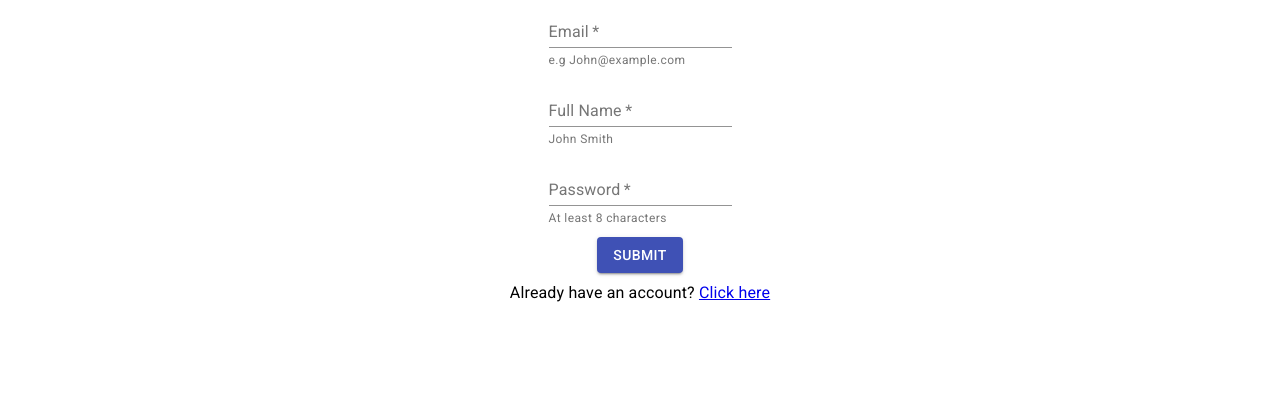
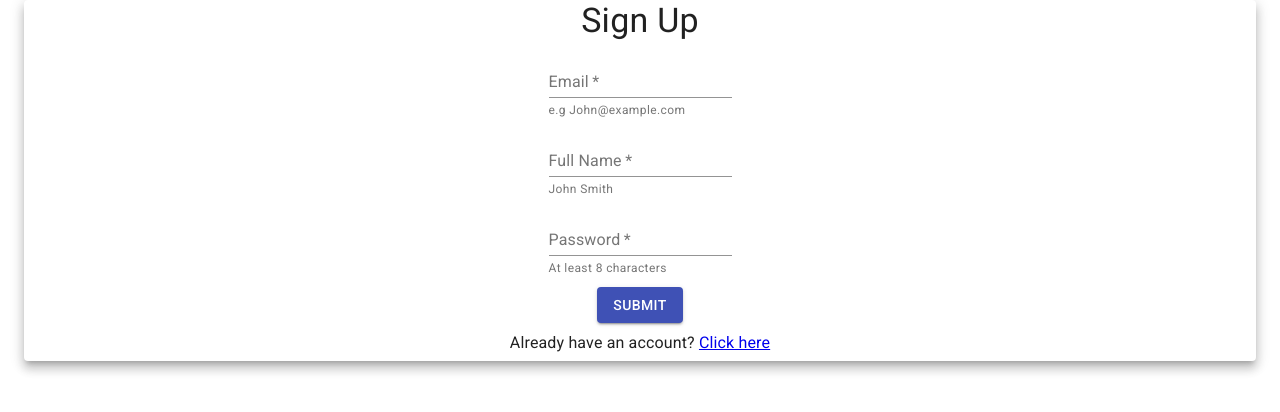
Before and after one commit to ashryan/BitTracker, a React (Create React App) app: page /signup in a window 1280 px wide. Shown: the top 412 px of the page. Built offline with nearby package versions, Linux system fonts and the light colour scheme.

Commit message:
added userstate to login

```diff
--- a/src/components/Login/Login.jsx
+++ b/src/components/Login/Login.jsx
@@ -4,7 +4,7 @@ import { FormControl, Component } from '@material-ui/core'
 
 const Login = () => {
     return (
-     <h1>hi</h1>
+     <h1></h1>
     )
 }
 
--- a/src/components/SignUp/SignUp.jsx
+++ b/src/components/SignUp/SignUp.jsx
@@ -1,32 +1,45 @@
-import React from 'react'
+import React, { useRef } from 'react'
 import { Link } from 'react-router-dom'
 import { Card, Container, Typography,  TextField, Grid, FormControl, InputLabel, Input, FormHelperText, Button } from '@material-ui/core'
 
 const SignUp = () => {
+
+    const emailRef = useRef()
+    const nameRef = useRef()
+    const passRef = useRef()
+
+
     return (
         <Container>
+             <Card raised >
             <form>
             <Grid container spacing={1}>
-                <Grid item sm={12}>
-                    <TextField type="email" required label="Email" helperText="e.g John@example.com" />
+
+                <Grid item xs={12}>
+                    <Typography variant="h4" color="textPrimary">Sign Up</Typography>
                 </Grid>
-                <Grid item sm={12}>
-                    <TextField type="name" required label="Full Name"
+
+                <Grid item xs={12}>
+                    <TextField id="email" ref={emailRef} type="email" required label="Email" helperText="e.g John@example.com" />
+                </Grid>
+                <Grid item xs={12}>
+                    <TextField id="name" type="name" ref={nameRef} required label="Full Name"
                 helperText="John Smith" />
                 </Grid>
-                <Grid item sm={12}>
-                    <TextField type="password" required label="Password" h
+                <Grid item xs={12}>
+                    <TextField id="password" type="password" ref={passRef} required label="Password" h
                 helperText="At least 8 characters" />
                 </Grid>
-                <Grid  item sm={12}>
+                <Grid  item xs={12}>
                     <Button mt={3} variant="contained" color="primary" >Submit</Button>
                 </Grid>
-                <Grid item sm={12}>
-                    <Typography variant="body1">Already have an account? <Link to="/login">Click here </Link></Typography>
+                <Grid item xs={12}>
+                    <Typography gutterBottom mb={2} variant="body1">Already have an account? <Link to="/login">Click here </Link></Typography>
                 </Grid>
             </Grid>
 
             </form>
+            </Card>
         </Container>
     )
 }
```
Also changed, not shown: src/context/AuthContext/AuthContext.jsx (added, +26 -0 lines).
